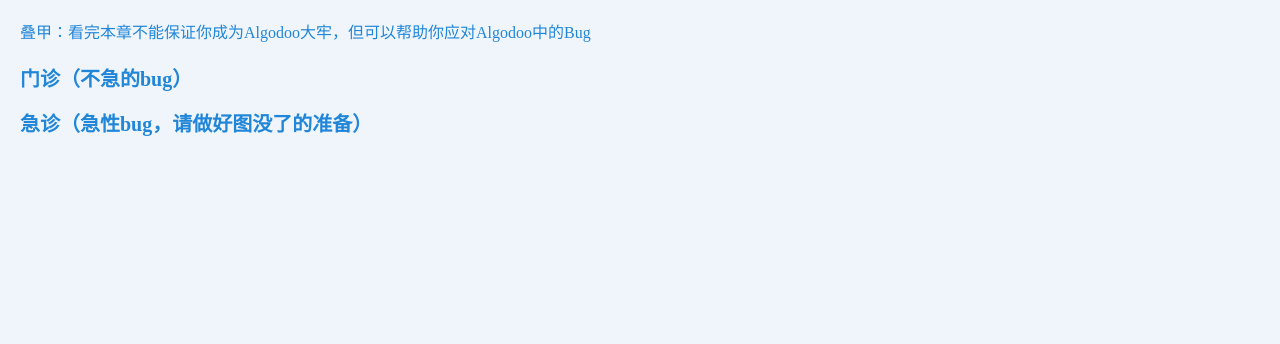
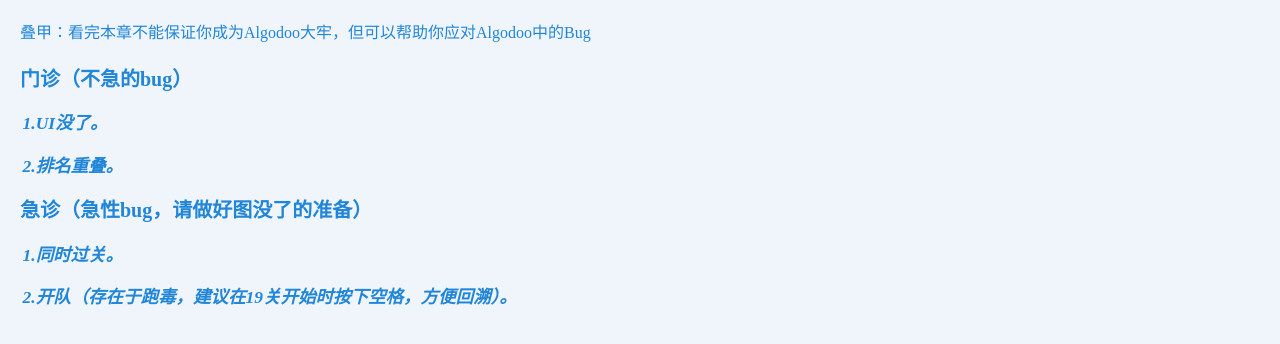
Before and after one commit to xbcen/xbcen.github.io, a plain HTML site: page write/bugodoo.html in a window 1280 px wide. Shown: the part 110-454 px from the top of the page. Drawn offline with Linux system fonts and the light colour scheme; a web font is replaced by a local one.

Commit message:
Update bugodoo.html

```diff
--- a/write/bugodoo.html
+++ b/write/bugodoo.html
@@ -13,5 +13,9 @@
         <h1>Algodoo之Bug</h1>
         <p>叠甲：看完本章不能保证你成为Algodoo大牢，但可以帮助你应对Algodoo中的Bug</p>
         <h2>门诊（不急的bug）</h2>
+        <h3>1.UI没了。</h3>
+        <h3>2.排名重叠。</h3>
         <h2>急诊（急性bug，请做好图没了的准备）</h2>
+        <h3>1.同时过关。</h3>
+        <h3>2.开队（存在于跑毒，建议在19关开始时按下空格，方便回溯）。</h3>
     </body>
```
